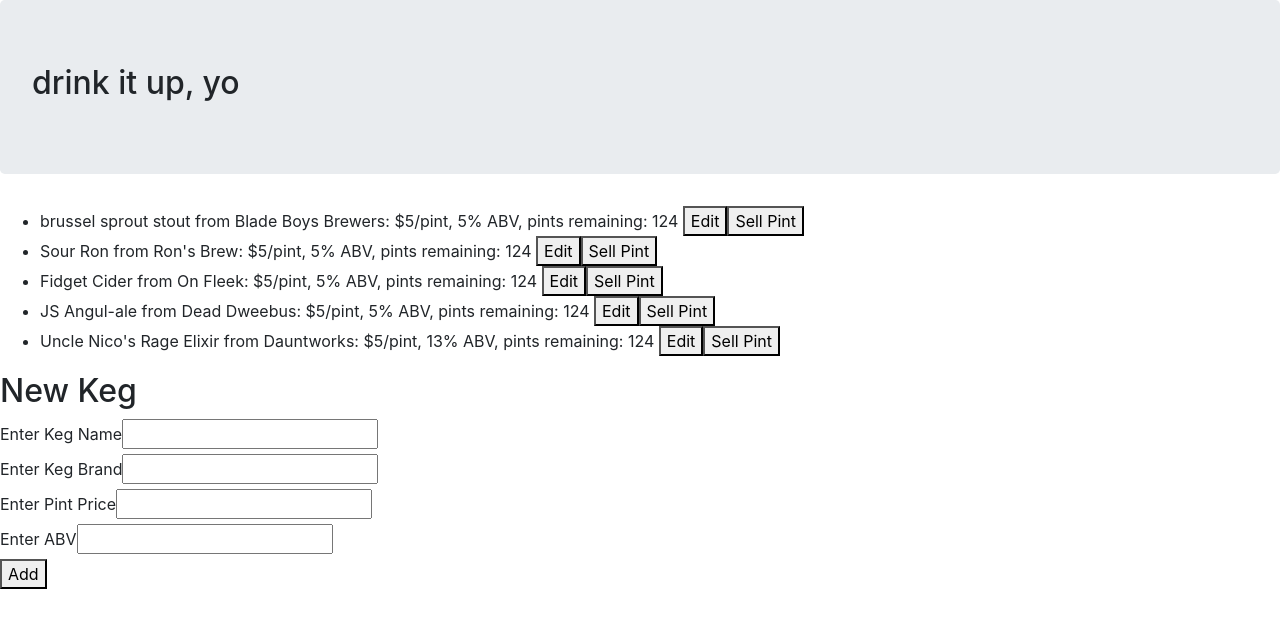
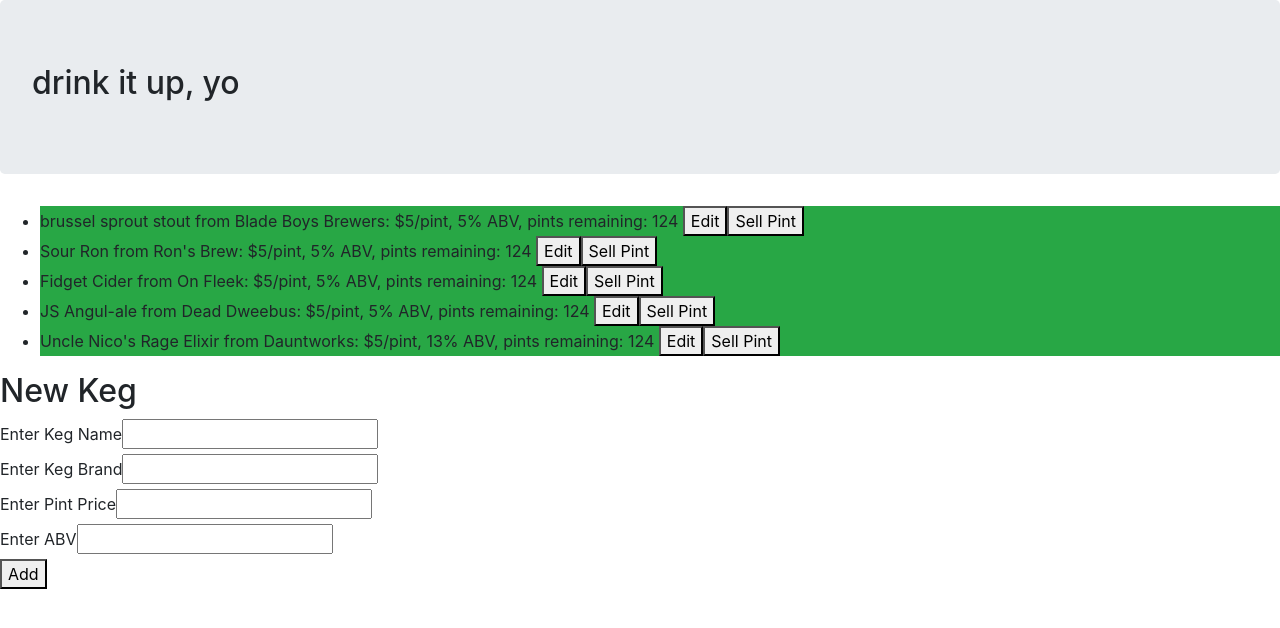
Before and after one commit to emilywatkins/tap-room, an Angular app: page / in a window 1280 px wide. Shown: the top 628 px of the page. Built offline with nearby package versions, Linux system fonts and the light colour scheme.

Commit message:
incorporate color change for pints left.

```diff
--- a/src/app/keg-list/keg-list.component.html
+++ b/src/app/keg-list/keg-list.component.html
@@ -1,5 +1,5 @@
 <ul>
-  <li *ngFor="let currentKeg of childKegList">{{currentKeg.name}} from {{currentKeg.brand}}: ${{currentKeg.price}}/pint, {{currentKeg.ABV}}% ABV, pints remaining: {{currentKeg.pints}}
+  <li [class]="stockColor(currentKeg)" *ngFor="let currentKeg of childKegList">{{currentKeg.name}} from {{currentKeg.brand}}: ${{currentKeg.price}}/pint, {{currentKeg.ABV}}% ABV, pints remaining: {{currentKeg.pints}}
   <button (click)="editButtonClicked(currentKeg)">Edit</button>
   <button (click)="sellButtonClicked(currentKeg)">Sell Pint</button>
   </li>
--- a/src/app/keg-list/keg-list.component.ts
+++ b/src/app/keg-list/keg-list.component.ts
@@ -11,6 +11,8 @@ export class KegListComponent {
   @Output() clickedEdit = new EventEmitter();
   @Output() clickedSell = new EventEmitter();
 
+  // filterByEmptiness: string = "underTen";
+
   editButtonClicked(kegToEdit: Keg) {
     this.clickedEdit.emit(kegToEdit);
   }
@@ -20,5 +22,21 @@ export class KegListComponent {
 
   }
 
+  stockColor(currentKeg) {
+    if(currentKeg.pints <= 10) {
+      return "bg-danger";
+    } else if (currentKeg.pints <= 42) {
+      return "bg-warning";
+    } else {
+      return "bg-success";
+    }
+  }
+
+  // onChange(optionFromMenu) {
+  //   this.filterByEmptiness = optionFromMenu;
+  // }
+
+
+
   constructor() { }
 }
```
Also changed, not shown: src/app/emptiness.pipe.ts (added, +22 -0 lines).
